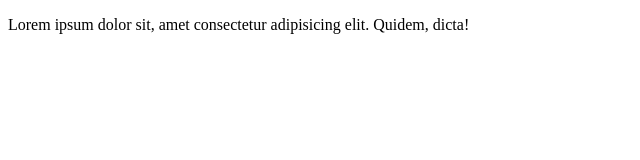
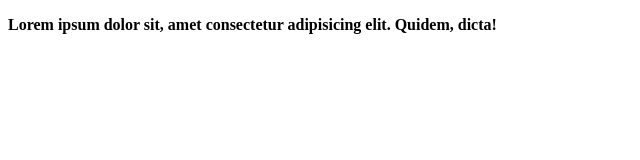
Before and after one commit to mosvii865/prueba-repositorio, a plain HTML site: page index.html in a window 1280 px wide. Shown: the whole page, without its empty margins (0-640 px from the left). Drawn offline with Linux system fonts and the light colour scheme.

Commit message:
Cambio 5

```diff
--- a/index.html
+++ b/index.html
@@ -10,7 +10,7 @@
     <!--DIV CONTENEDOR 4-->
     <div class="container">
         <div class="row">
-            <p>Lorem ipsum dolor sit, amet consectetur adipisicing elit. Quidem, dicta!</p>
+            <b><p>Lorem ipsum dolor sit, amet consectetur adipisicing elit. Quidem, dicta!</p></b>
         </div>
     </div>
 
```
